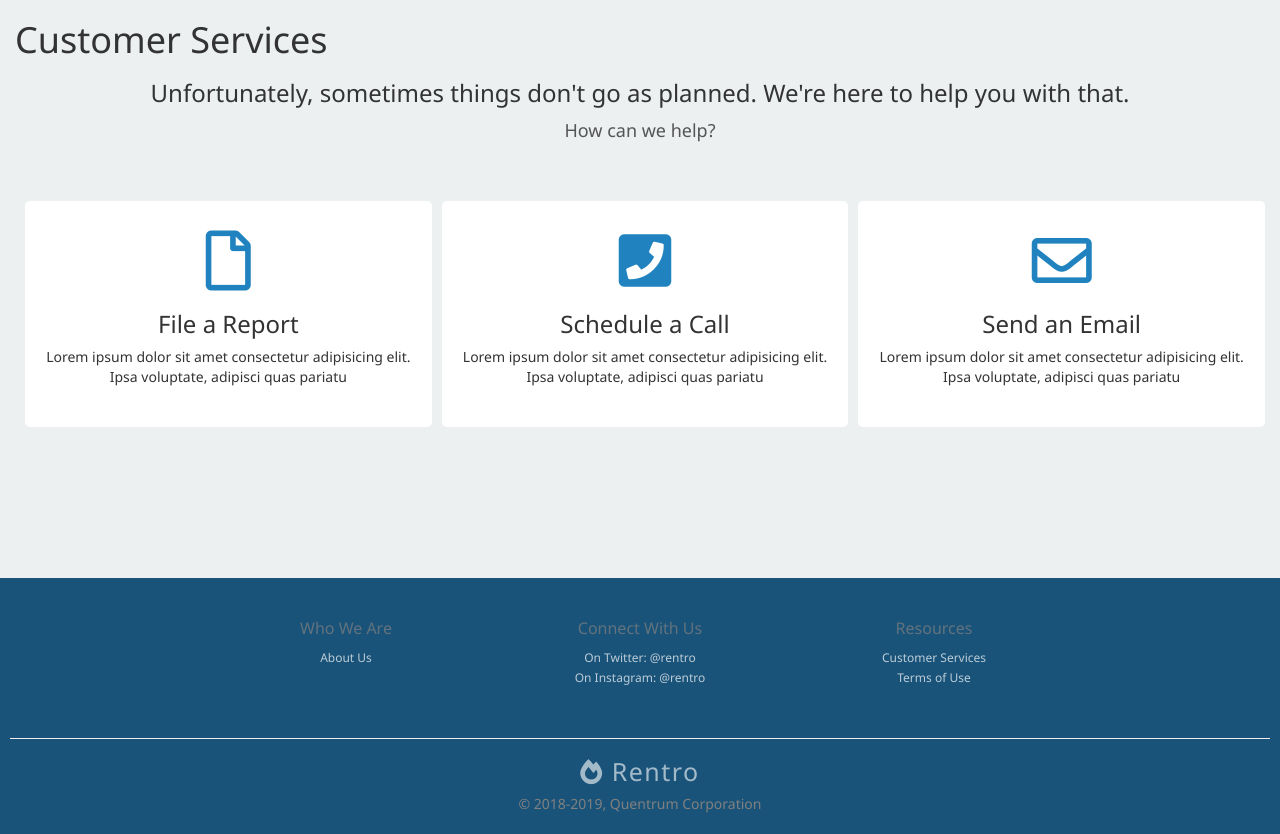
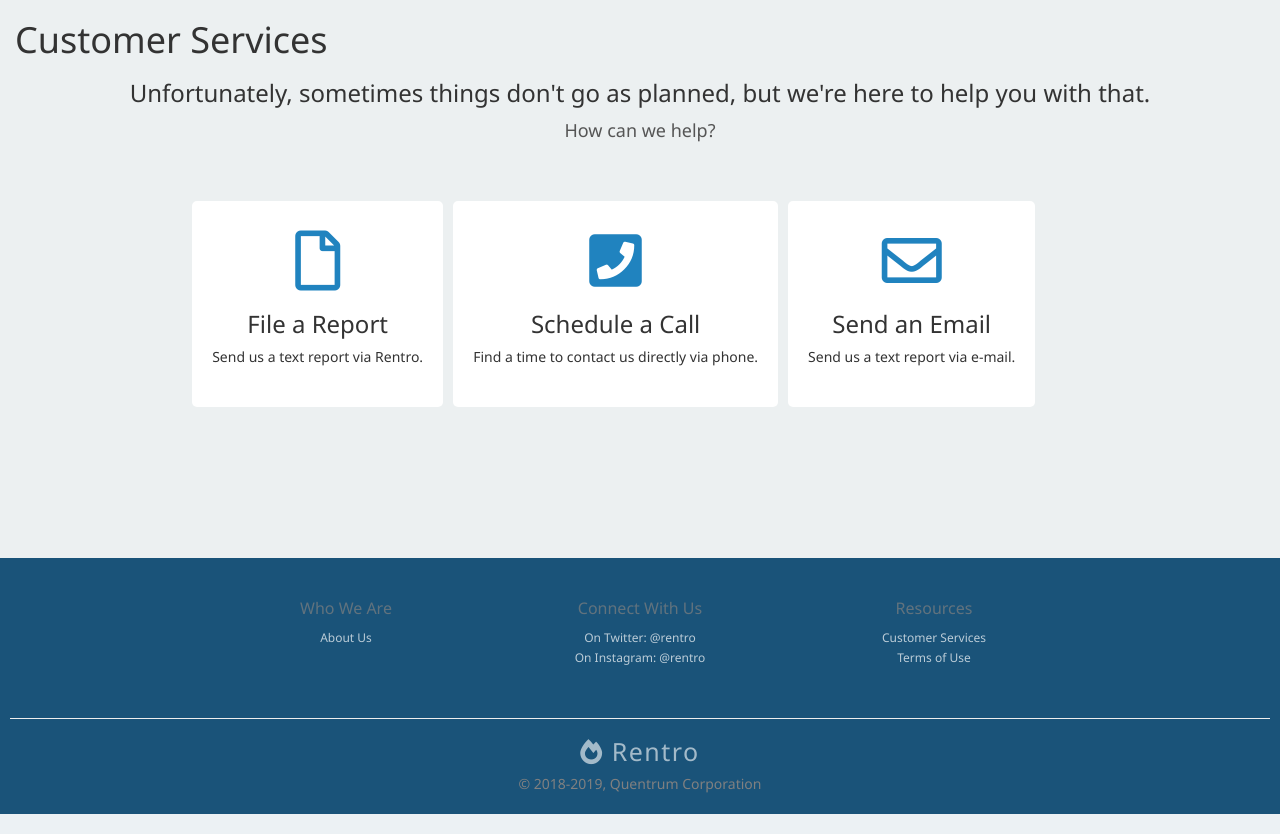
Before and after one commit to veltsonbastien/rentro-dev, a PHP site: page /customer-service.php in a window 1280 px wide. Shown: the part 118-952 px from the top of the page. Run offline with PHP 8.4, Linux system fonts and the light colour scheme; some libraries are stand-ins or nearby versions.

Commit message:
customer service page edit
buttons now have text and good alignment

```diff
--- a/customer-service.php
+++ b/customer-service.php
@@ -9,23 +9,23 @@
         </div>
         <div class = "container-fluid">
            <h1 class = "display-1"> Customer Services </h1>
-           <h3 class = "showme-text" style = "text-align: CENTER;"> Unfortunately, sometimes things don't go as planned. We're here to help you with that. </h3>
+           <h3 class = "showme-text" style = "text-align: CENTER;"> Unfortunately, sometimes things don't go as planned, but we're here to help you with that. </h3>
            <h4 class = "CS-top-text"> How can we help? </h4>
            <ul class = "CS-ul">
               <li class = "CS-li">
                   <i class="far fa-file"></i>
                   <h3 class = "CS-li-h3">File a Report</h3>
-                  <p class = "CS-li-p"> Lorem ipsum dolor sit amet consectetur adipisicing elit. Ipsa voluptate, adipisci quas pariatu </p>
+                  <p class = "CS-li-p"> Send us a text report via Rentro.</p>
               </li>
               <li class = "CS-li">
                   <i class="fas fa-phone-square"></i>
                   <h3 class = "CS-li-h3">Schedule a Call</h3>
-                  <p class = "CS-li-p"> Lorem ipsum dolor sit amet consectetur adipisicing elit. Ipsa voluptate, adipisci quas pariatu </p>
+                  <p class = "CS-li-p"> Find a time to contact us directly via phone. </p>
               </li>
               <li class = "CS-li">
                   <i class="far fa-envelope"></i>
                   <h3 class = "CS-li-h3">Send an Email</h3>
-                  <p class = "CS-li-p"> Lorem ipsum dolor sit amet consectetur adipisicing elit. Ipsa voluptate, adipisci quas pariatu </p>
+                  <p class = "CS-li-p"> Send us a text report via e-mail. </p>
               </li>
             </ul>
          </div>
--- a/main.css
+++ b/main.css
@@ -255,10 +255,12 @@ a:hover{
 }
 
 .CS-ul{
+  width: 95%;
   list-style-type: none;
   margin-top: 50px;
   display: inline-flex;
   padding-inline-start: 0em;
+  justify-content: center;
   text-align: CENTER;
 }
 
```
